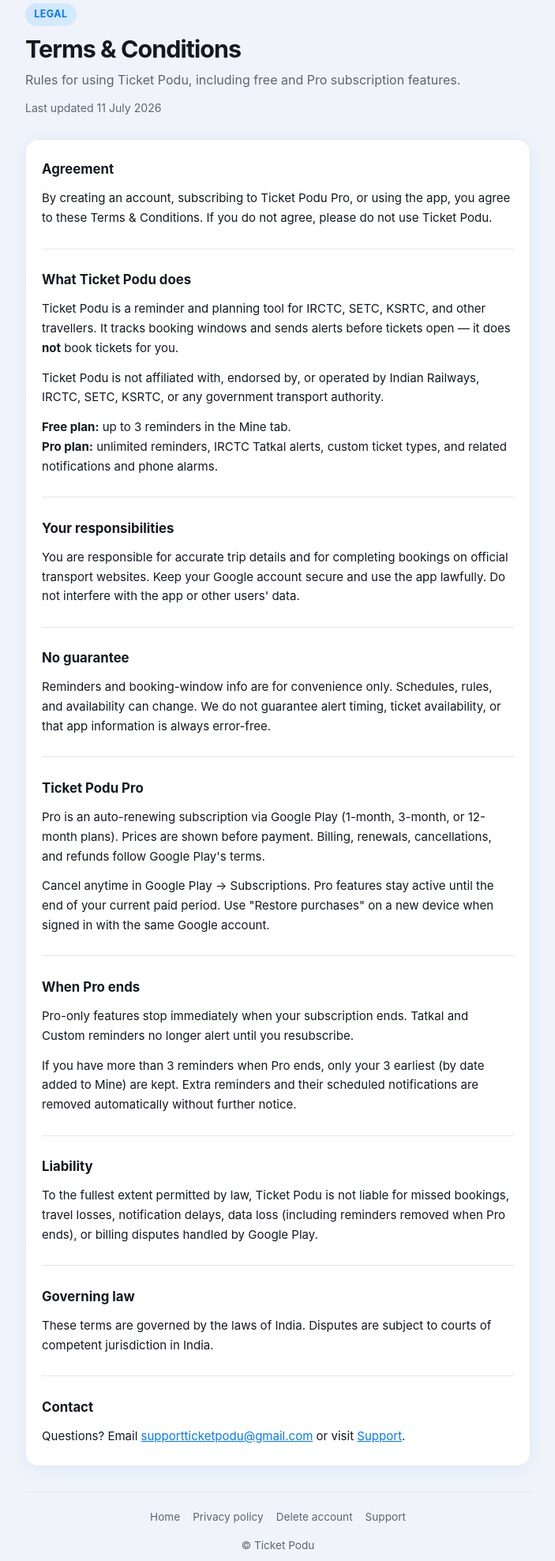
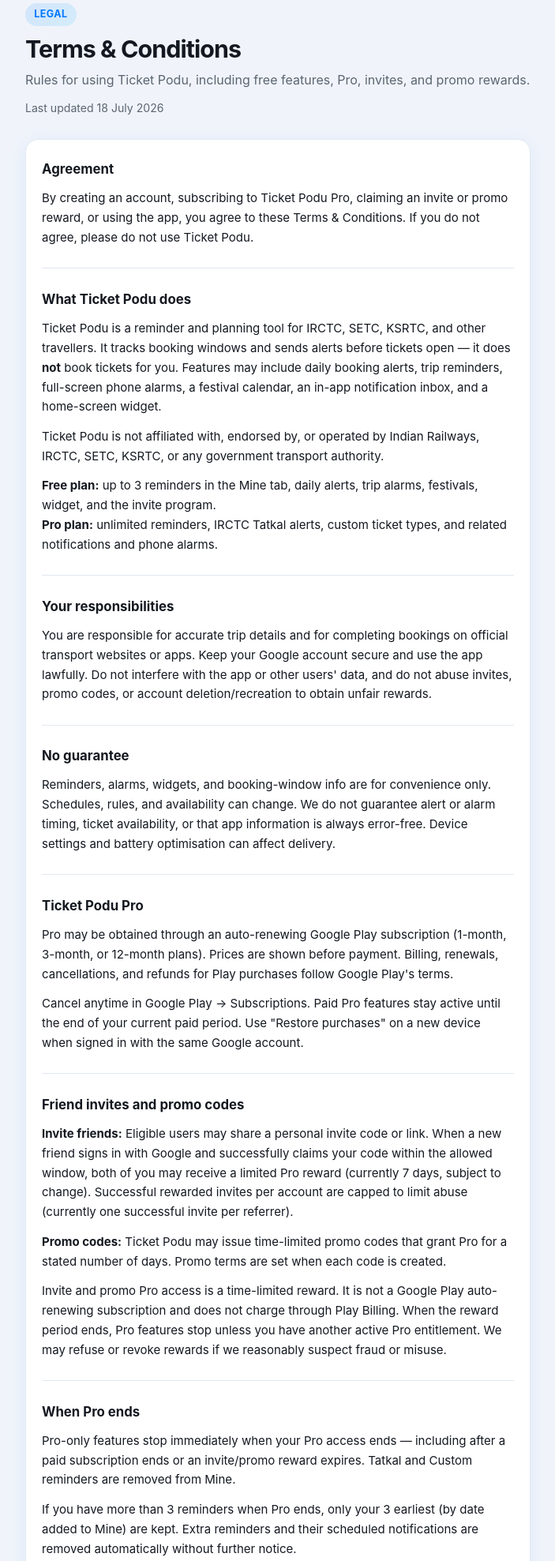
Before and after one commit to Mahi370/Ticketpodu_privacypage, a plain HTML site: page terms-and-conditions.html in a window 1280 px wide. Shown: the part 71-2048 px from the top of the page at 79% size, without its empty margins (288-991 px from the left). Drawn offline with Linux system fonts and the light colour scheme.

Commit message:
update the change

```diff
--- a/terms-and-conditions.html
+++ b/terms-and-conditions.html
@@ -16,17 +16,17 @@
     <header class="page-hero">
       <span class="label">Legal</span>
       <h1>Terms &amp; Conditions</h1>
-      <p class="lead">Rules for using Ticket Podu, including free and Pro subscription features.</p>
-      <p class="updated">Last updated 11 July 2026</p>
+      <p class="lead">Rules for using Ticket Podu, including free features, Pro, invites, and promo rewards.</p>
+      <p class="updated">Last updated 18 July 2026</p>
     </header>
 
     <article class="article">
       <section>
         <h2>Agreement</h2>
         <p>
-          By creating an account, subscribing to Ticket Podu Pro, or using the app,
-          you agree to these Terms &amp; Conditions. If you do not agree, please do
-          not use Ticket Podu.
+          By creating an account, subscribing to Ticket Podu Pro, claiming an
+          invite or promo reward, or using the app, you agree to these Terms
+          &amp; Conditions. If you do not agree, please do not use Ticket Podu.
         </p>
       </section>
 
@@ -34,15 +34,19 @@
         <h2>What Ticket Podu does</h2>
         <p>
           Ticket Podu is a reminder and planning tool for IRCTC, SETC, KSRTC, and
-          other travellers. It tracks booking windows and sends alerts before tickets
-          open — it does <strong>not</strong> book tickets for you.
+          other travellers. It tracks booking windows and sends alerts before
+          tickets open — it does <strong>not</strong> book tickets for you.
+          Features may include daily booking alerts, trip reminders, full-screen
+          phone alarms, a festival calendar, an in-app notification inbox, and a
+          home-screen widget.
         </p>
         <p>
           Ticket Podu is not affiliated with, endorsed by, or operated by Indian
           Railways, IRCTC, SETC, KSRTC, or any government transport authority.
         </p>
         <p>
-          <strong>Free plan:</strong> up to 3 reminders in the Mine tab.<br>
+          <strong>Free plan:</strong> up to 3 reminders in the Mine tab, daily
+          alerts, trip alarms, festivals, widget, and the invite program.<br>
           <strong>Pro plan:</strong> unlimited reminders, IRCTC Tatkal alerts,
           custom ticket types, and related notifications and phone alarms.
         </p>
@@ -51,40 +55,70 @@
       <section>
         <h2>Your responsibilities</h2>
         <p>
-          You are responsible for accurate trip details and for completing bookings
-          on official transport websites. Keep your Google account secure and use
-          the app lawfully. Do not interfere with the app or other users' data.
+          You are responsible for accurate trip details and for completing
+          bookings on official transport websites or apps. Keep your Google
+          account secure and use the app lawfully. Do not interfere with the app
+          or other users' data, and do not abuse invites, promo codes, or
+          account deletion/recreation to obtain unfair rewards.
         </p>
       </section>
 
       <section>
         <h2>No guarantee</h2>
         <p>
-          Reminders and booking-window info are for convenience only. Schedules,
-          rules, and availability can change. We do not guarantee alert timing,
-          ticket availability, or that app information is always error-free.
+          Reminders, alarms, widgets, and booking-window info are for convenience
+          only. Schedules, rules, and availability can change. We do not
+          guarantee alert or alarm timing, ticket availability, or that app
+          information is always error-free. Device settings and battery
+          optimisation can affect delivery.
         </p>
       </section>
 
       <section>
         <h2>Ticket Podu Pro</h2>
         <p>
-          Pro is an auto-renewing subscription via Google Play (1-month, 3-month,
-          or 12-month plans). Prices are shown before payment. Billing, renewals,
-          cancellations, and refunds follow Google Play's terms.
+          Pro may be obtained through an auto-renewing Google Play subscription
+          (1-month, 3-month, or 12-month plans). Prices are shown before payment.
+          Billing, renewals, cancellations, and refunds for Play purchases follow
+          Google Play's terms.
         </p>
         <p>
-          Cancel anytime in Google Play → Subscriptions. Pro features stay active
-          until the end of your current paid period. Use "Restore purchases" on a
-          new device when signed in with the same Google account.
+          Cancel anytime in Google Play → Subscriptions. Paid Pro features stay
+          active until the end of your current paid period. Use "Restore
+          purchases" on a new device when signed in with the same Google account.
+        </p>
+      </section>
+
+      <section>
+        <h2>Friend invites and promo codes</h2>
+        <p>
+          <strong>Invite friends:</strong> Eligible users may share a personal
+          invite code or link. When a new friend signs in with Google and
+          successfully claims your code within the allowed window, both of you
+          may receive a limited Pro reward (currently 7 days, subject to change).
+          Successful rewarded invites per account are capped to limit abuse
+          (currently one successful invite per referrer).
+        </p>
+        <p>
+          <strong>Promo codes:</strong> Ticket Podu may issue time-limited promo
+          codes that grant Pro for a stated number of days. Promo terms are set
+          when each code is created.
+        </p>
+        <p>
+          Invite and promo Pro access is a time-limited reward. It is not a
+          Google Play auto-renewing subscription and does not charge through Play
+          Billing. When the reward period ends, Pro features stop unless you have
+          another active Pro entitlement. We may refuse or revoke rewards if we
+          reasonably suspect fraud or misuse.
         </p>
       </section>
 
       <section>
         <h2>When Pro ends</h2>
         <p>
-          Pro-only features stop immediately when your subscription ends. Tatkal and
-          Custom reminders no longer alert until you resubscribe.
+          Pro-only features stop immediately when your Pro access ends —
+          including after a paid subscription ends or an invite/promo reward
+          expires. Tatkal and Custom reminders are removed from Mine.
         </p>
         <p>
           If you have more than 3 reminders when Pro ends, only your 3 earliest
@@ -97,8 +131,10 @@
         <h2>Liability</h2>
         <p>
           To the fullest extent permitted by law, Ticket Podu is not liable for
-          missed bookings, travel losses, notification delays, data loss (including
-          reminders removed when Pro ends), or billing disputes handled by Google Play.
+          missed bookings, travel losses, notification or alarm delays, widget
+          inaccuracies, data loss (including reminders removed when Pro ends),
+          invite or promo reward disputes, or billing disputes handled by Google
+          Play.
         </p>
       </section>
 
```
Also changed, not shown: delete-account.html (+10 -3 lines), privacy-policy.html (+76 -25 lines).
